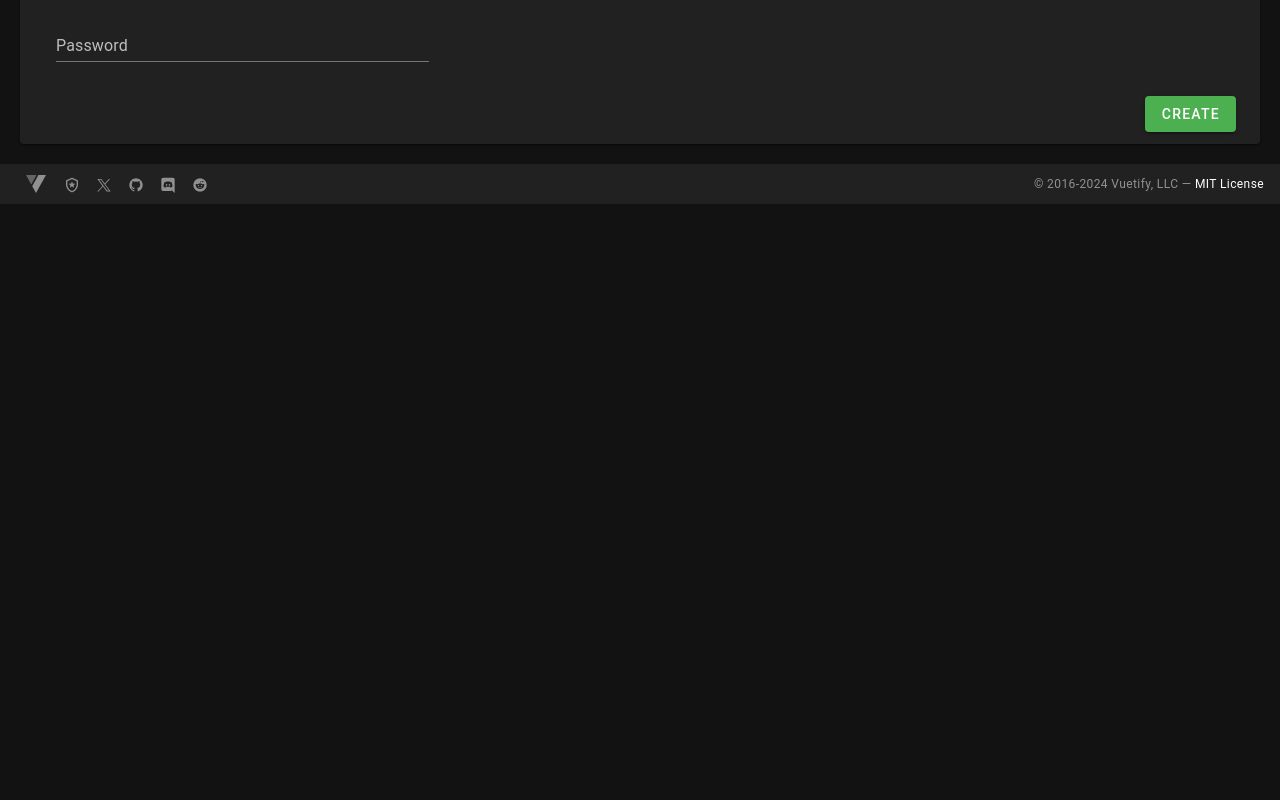
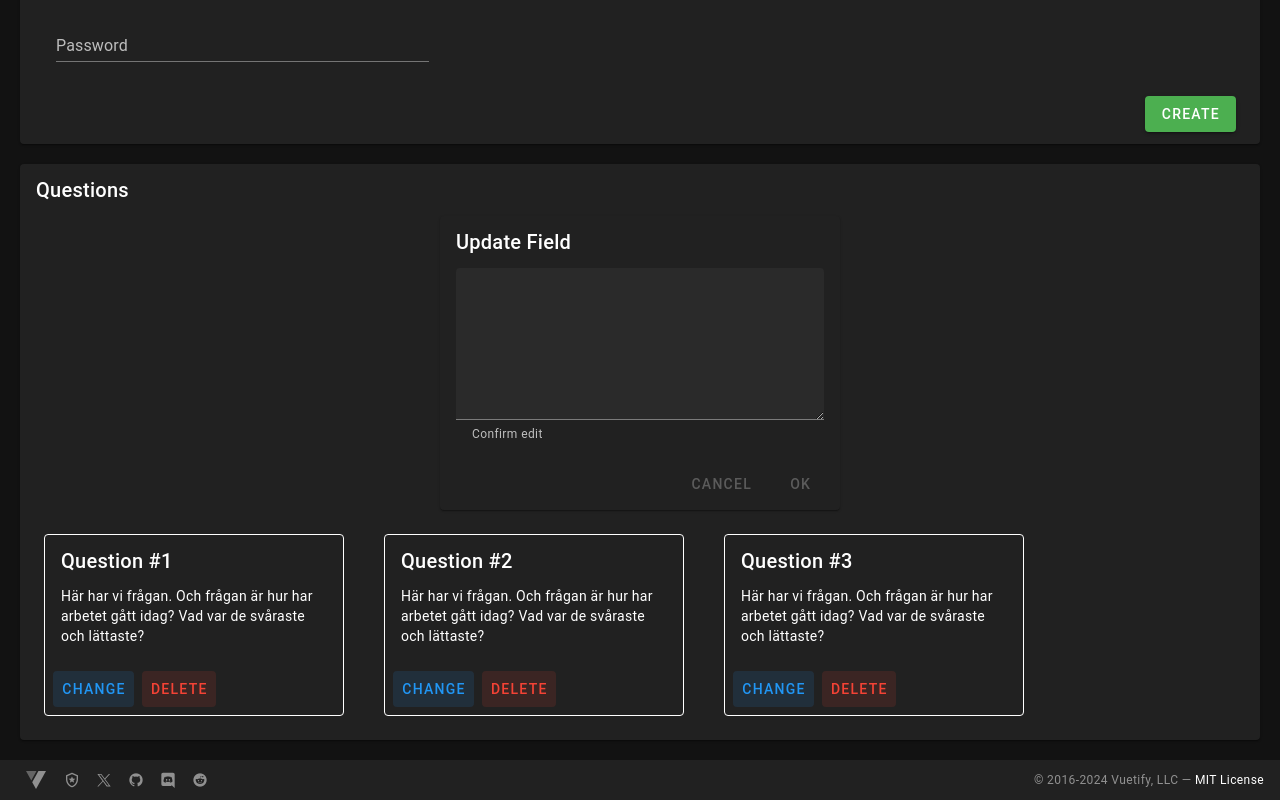
Before and after one commit to ntijoh-gustav-hallberg/log-o-matic, a Vue app in the folder Log-O-Matic/: page /admin in a window 1280 px wide. Shown: the part 706-1506 px from the top of the page. Before the commit the page ends 910 px from the top, so only its background shows below. Built offline with nearby package versions, Linux system fonts and the light colour scheme; no server answers.

Commit message:
added confirm changes

```diff
--- a/Log-O-Matic/src/pages/admin.vue
+++ b/Log-O-Matic/src/pages/admin.vue
@@ -174,6 +174,45 @@
             </v-container>
         </v-form>
     </v-card>
+
+    <v-card title="Questions" class="ma-5">
+        <v-confirm-edit v-model="confirmEdit" @save="changeQuestion('1')" @cancel="cancelQuestion('1')">
+            <template v-slot:default="{ model: proxyModel, actions }">
+                <v-card
+                class="mx-auto d-block"
+                max-width="400"
+                title="Update Field"
+                v-model="changeQuestionCard"
+                >
+                <template v-slot:text>
+                    <v-textarea
+                    v-model="proxyModel.value"
+                    messages="Confirm edit"
+                    ></v-textarea>
+                </template>
+
+                <template v-slot:actions>
+                    <v-spacer></v-spacer>
+
+                    <component :is="actions"></component>
+                </template>
+                </v-card>
+            </template>
+        </v-confirm-edit>
+
+        <v-row class="ma-1">
+            <v-card :title="`Question #${i}`" text="Här har vi frågan. Och frågan är hur har arbetet gått idag? Vad var de svåraste och lättaste?" max-width="300px" variant="outlined" class="ma-5" v-for="i in 3">
+                <v-card-actions>
+                    <v-btn variant="tonal" base-color="blue" @click="toggleChangeQuestion()">
+                        Change
+                    </v-btn>
+                    <v-btn variant="tonal" base-color="red" >
+                        Delete
+                    </v-btn>
+                </v-card-actions>
+            </v-card>
+        </v-row>
+    </v-card>
 </template>
 
 <script>
@@ -182,6 +221,8 @@ import {useStudentStore} from "../stores/studentStore.ts"
 
 const teacherStore = useTeacherStore();
 const studentStore = useStudentStore();
+
+let viewChangeQuestion = false;
 
 // For tables
     export default {
@@ -259,7 +300,24 @@ const studentStore = useStudentStore();
             updateStudentTeacher(item) {
                 item.teacherId = teacherStore.getTeacherIdByName(item.teacher);
                 studentStore.updateStudentTeacher(item);
-            }
+            },
+
+            toggleChangeQuestion() {
+                console.log(viewChangeQuestion)
+                if(viewChangeQuestion) {
+                    this.changeQuestionCard = "d-none"
+                    // d.none
+                } else {
+                    this.changeQuestionCard= "d-block"
+                    // d.block
+                }
+
+                viewChangeQuestion = !viewChangeQuestion;
+            },
+
+            deleteQuestion(questionId) {
+
+            },
         },
 
         setup() {
```
